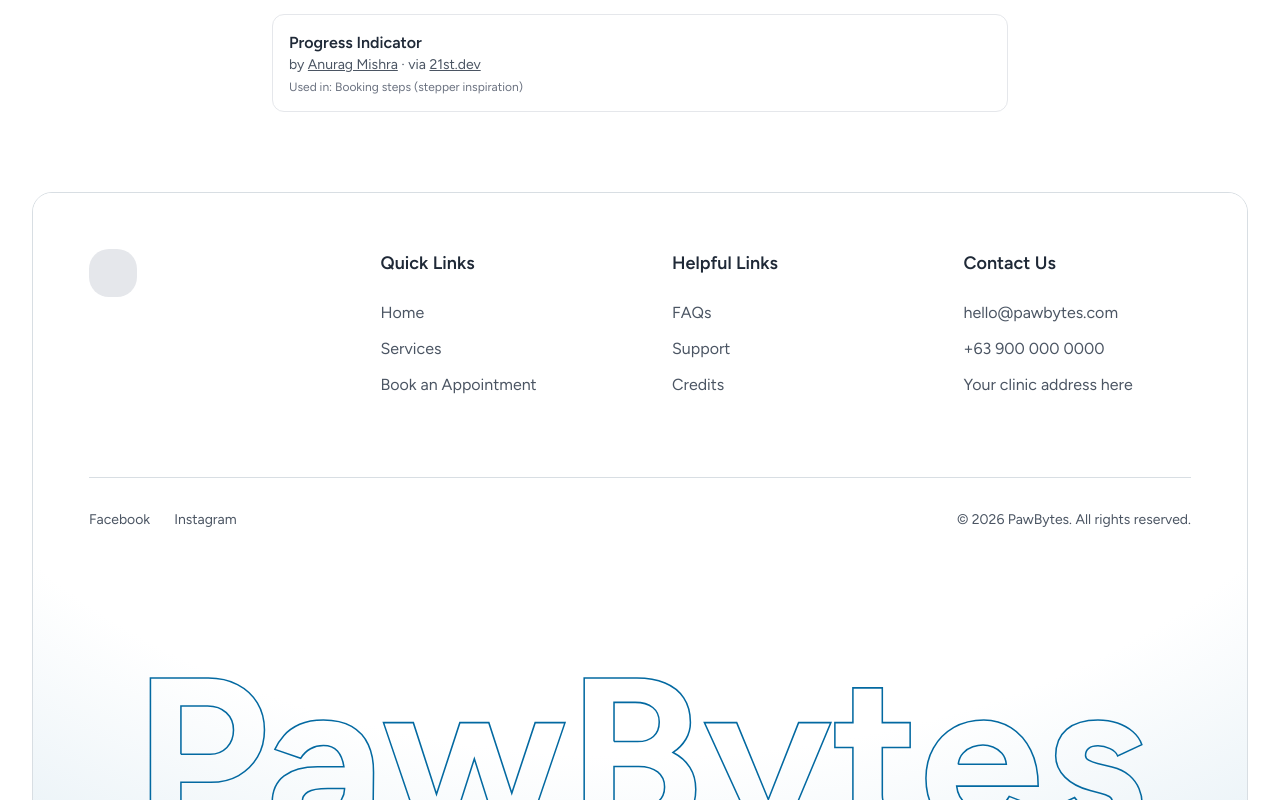
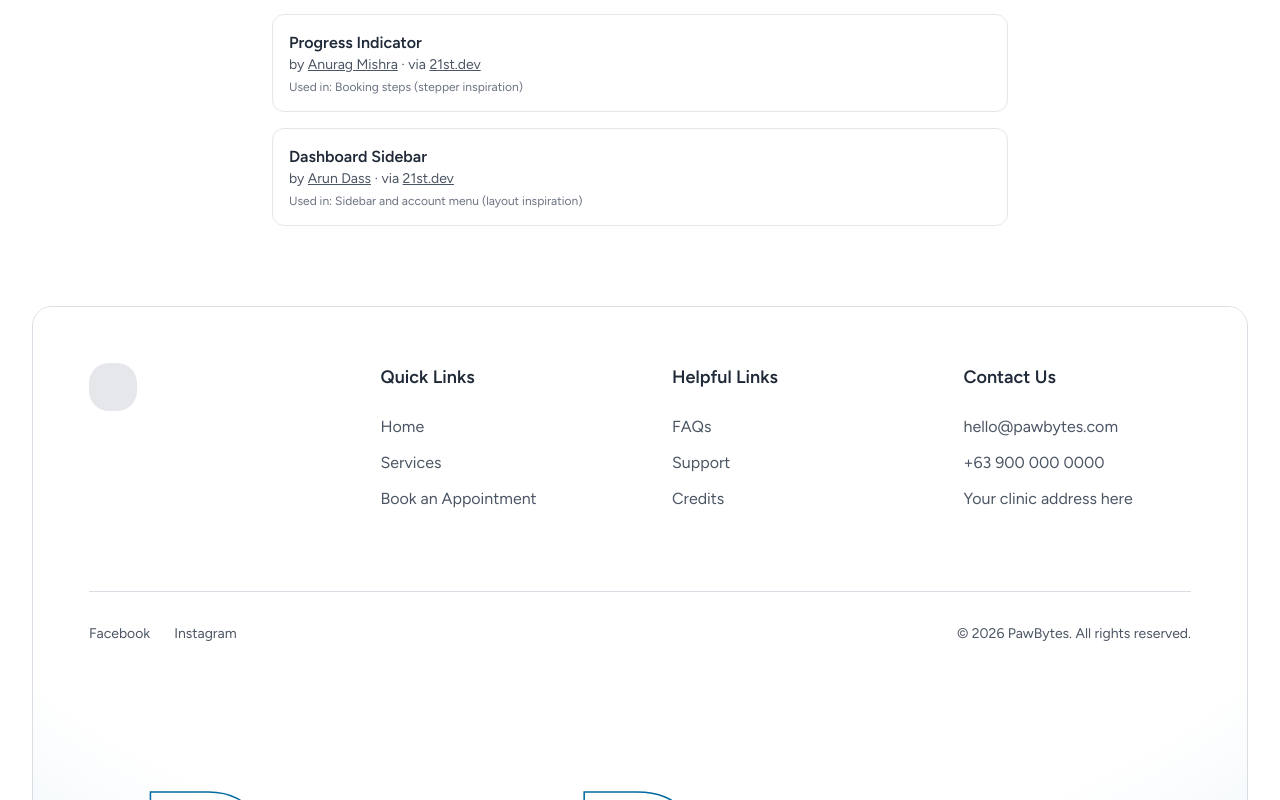
Before and after one commit to zane-castrence/vet-pawbytes, a React (Create React App) app: page /credits in a window 1280 px wide. Shown: the part 1280-2080 px from the top of the page. Built offline with nearby package versions, Linux system fonts and the light colour scheme.

Commit message:
docs(credits): add Dashboard Sidebar credit

```diff
--- a/src/data/credits.js
+++ b/src/data/credits.js
@@ -79,6 +79,14 @@ const credits = [
         sourceUrl: "https://21st.dev/@anurag-mishra22/components/progress-indicator",
         usedIn: "Booking steps (stepper inspiration)",
     },
+    {
+        name: "Dashboard Sidebar",
+        author: "Arun Dass",
+        authorUrl: "https://21st.dev/@arunjdass",
+        source: "21st.dev",
+        sourceUrl: "https://21st.dev/@arunjdass/components/dashboard-sidebar",
+        usedIn: "Sidebar and account menu (layout inspiration)",
+    },
     // add more entries here as you bring in components
 ];
 
```
